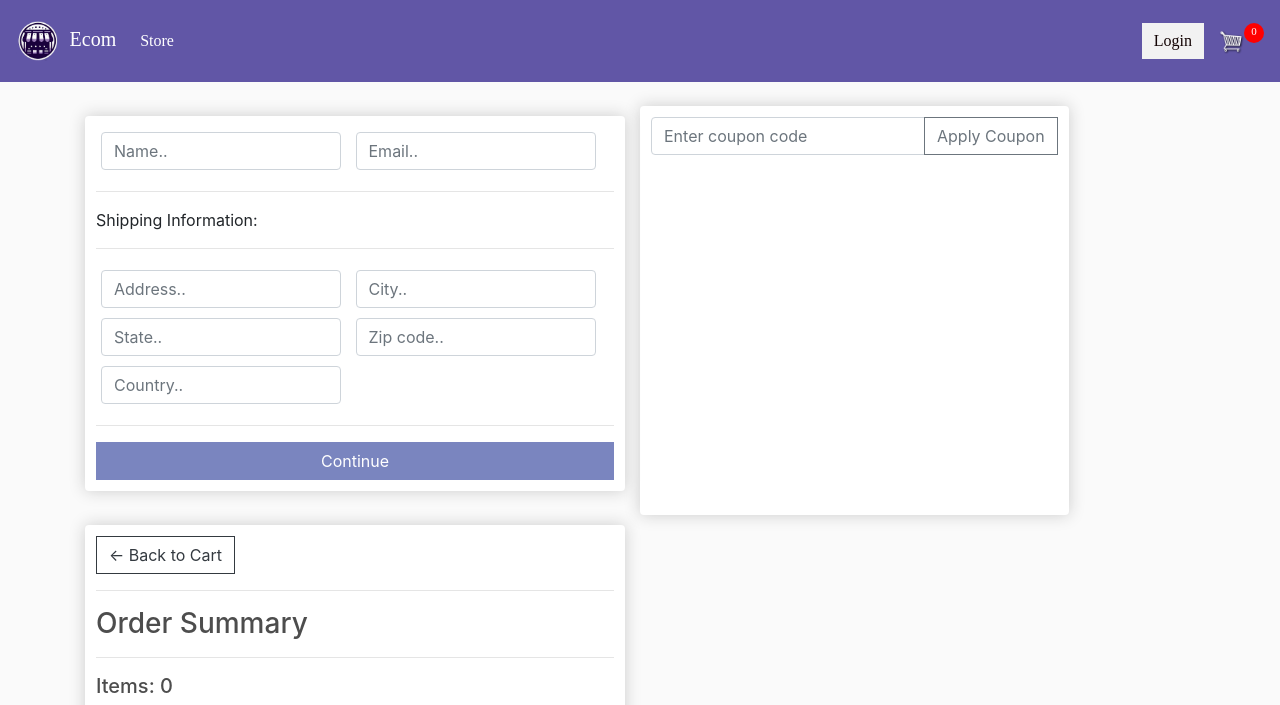
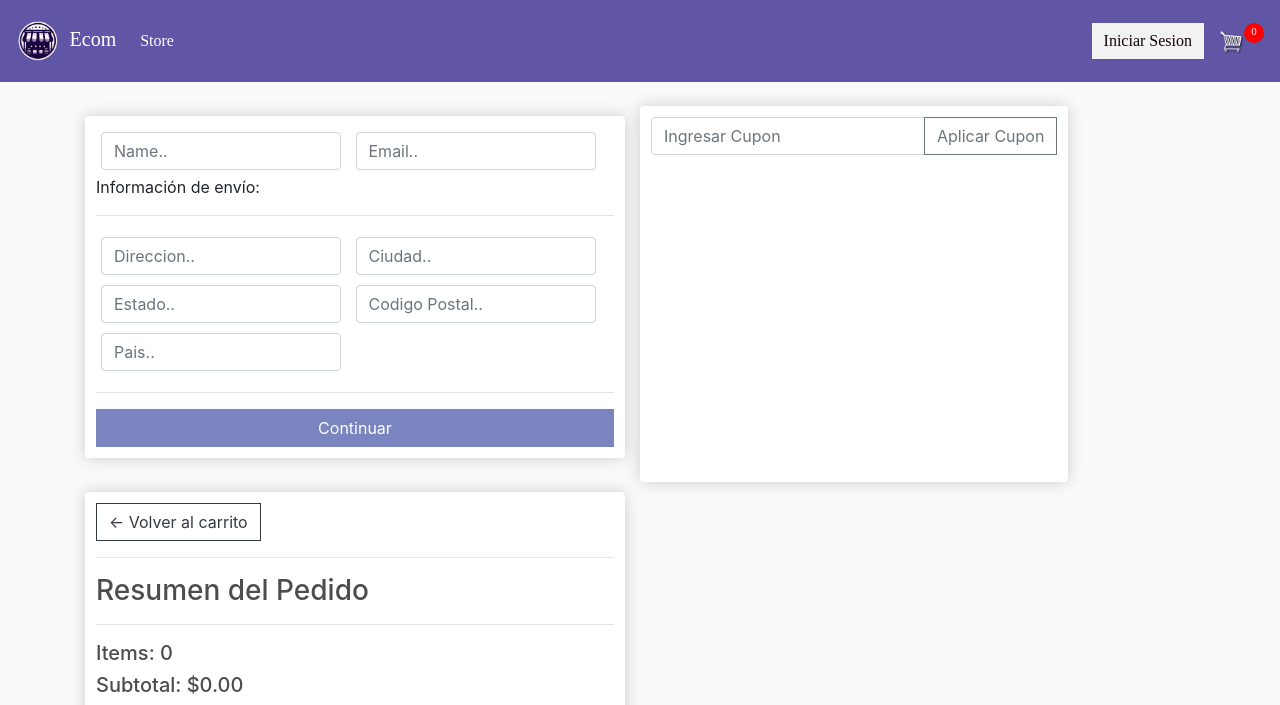
Before and after one commit to betitopr/django_ecommerce, a Django app: page /checkout/ in a window 1280 px wide. Shown: the top 705 px of the page. Run offline with Django 3.2, Linux system fonts and the light colour scheme; some libraries are stand-ins or nearby versions.

Commit message:
Traduccion

```diff
--- a/store/templates/store/checkout.html
+++ b/store/templates/store/checkout.html
@@ -20,43 +20,43 @@
                     </div>
 
                     <div id="shipping-info">
-                        <hr>
-                        <p>Shipping Information:</p>
+
+                        <p>Información de envío:</p>
                         <hr>
                         <div class="form-field">
-                            <input class="form-control" type="text" name="address" placeholder="Address..">
+                            <input class="form-control" type="text" name="address" placeholder="Direccion..">
                         </div>
                         <div class="form-field">
-                            <input class="form-control" type="text" name="city" placeholder="City..">
+                            <input class="form-control" type="text" name="city" placeholder="Ciudad..">
                         </div>
                         <div class="form-field">
-                            <input class="form-control" type="text" name="state" placeholder="State..">
+                            <input class="form-control" type="text" name="state" placeholder="Estado..">
                         </div>
                         <div class="form-field">
-                            <input class="form-control" type="text" name="zipcode" placeholder="Zip code..">
+                            <input class="form-control" type="text" name="zipcode" placeholder="Codigo Postal..">
                         </div>
                         <div class="form-field">
-                            <input class="form-control" type="text" name="country" placeholder="Country..">
+                            <input class="form-control" type="text" name="country" placeholder="Pais..">
                         </div>
                     </div>
 
                     <hr>
-                    <input id="form-button" class="btn btn-success btn-block" type="submit" value="Continue">
+                    <input id="form-button" class="btn btn-success btn-block" type="submit" value="Continuar">
                 </form>
             </div>
 
             <br>
             <div class="box-element hidden" id="payment-info">
-                <small>Paypal Options</small>
+                <small>Opciones Paypal</small>
                 <div id="paypal-button-container"></div>
             </div>
         </div>
         <div class="box-element">
             <form id="coupon-form" class="mb-3">
                 <div class="input-group">
-                    <input type="text" class="form-control" id="coupon-code" placeholder="Enter coupon code">
+                    <input type="text" class="form-control" id="coupon-code" placeholder="Ingresar Cupon">
                     <div class="input-group-append">
-                        <button class="btn btn-outline-secondary" type="submit">Apply Coupon</button>
+                        <button class="btn btn-outline-secondary" type="submit">Aplicar Cupon</button>
                     </div>
                 </div>
             </form>
@@ -65,9 +65,9 @@
 
         <div class="col-lg-6">
             <div class="box-element">
-                <a class="btn btn-outline-dark" href="{% url 'store:cart' %}">&#x2190; Back to Cart</a>
+                <a class="btn btn-outline-dark" href="{% url 'store:cart' %}">&#x2190; Volver al carrito</a>
                 <hr>
-                <h3>Order Summary</h3>
+                <h3>Resumen del Pedido</h3>
                 <hr>
                 {% for item in items %}
                 <div class="cart-row">
@@ -78,11 +78,11 @@
                 </div>
                 {% endfor %}
                 <h5>Items: {{ order.get_cart_items }}</h5>
-<h5>Subtotal: ${{ order.get_cart_total|floatformat:2 }}</h5>
-{% if order.coupon %}
-    <h5>Discount ({{ order.coupon.discount }}%): -${{ order.discount|floatformat:2 }}</h5>
-{% endif %}
-<h5>Total: ${{ order.get_cart_total_after_discount|floatformat:2 }}</h5>
+                <h5>Subtotal: ${{ order.get_cart_total|floatformat:2 }}</h5>
+                    {% if order.coupon %}
+                <h5>Descuento ({{ order.coupon.discount }}%): -${{ order.discount|floatformat:2 }}</h5>
+                        {% endif %}
+                <h5>Total: ${{ order.get_cart_total_after_discount|floatformat:2 }}</h5>
             </div>
         </div>
     </div>
--- a/store/templates/store/main.html
+++ b/store/templates/store/main.html
@@ -67,10 +67,10 @@
 			</ul>
 			<div class="form-inline my-2 my-lg-0">
 				{% if request.user.is_authenticated %}
-					<span class="text-white mr-3">Hello, {{ request.user.username }}!</span>
-					<a href="{% url 'store:logout' %}" class="btn btn-warning">Logout</a>
+					<span class="text-white mr-3">Hola, {{ request.user.username }}!</span>
+					<a href="{% url 'store:logout' %}" class="btn btn-warning">Cerrar Sesion</a>
 				{% else %}
-					<a href="{% url 'store:login' %}" class="btn btn-warning">Login</a>
+					<a href="{% url 'store:login' %}" class="btn btn-warning">Iniciar Sesion</a>
 				{% endif %}
 
 				<a href="{% url 'store:cart' %}">
--- a/store/templates/store/product_list.html
+++ b/store/templates/store/product_list.html
@@ -4,14 +4,14 @@
 <!-- Muestra las categorías para filtrar -->
 <form method="get">
     <select name="category">
-        <option value="">All Categories</option>
+        <option value="">Todas las categorias</option>
         {% for category in categories %}
             <option value="{{ category.id }}" {% if category.id == request.GET.category %} selected {% endif %}>
                 {{ category.name }}
             </option>
         {% endfor %}
     </select>
-    <button type="submit">Filter</button>
+    <button type="submit">Filtrar</button>
 </form>
 
 <!-- Muestra los productos -->
```
Also changed, not shown: store/templates/store/cart.html (+5 -5 lines), store/templates/store/store.html (+6 -6 lines), db.sqlite3, store/templates/store/apply_coupon.html (deleted).
